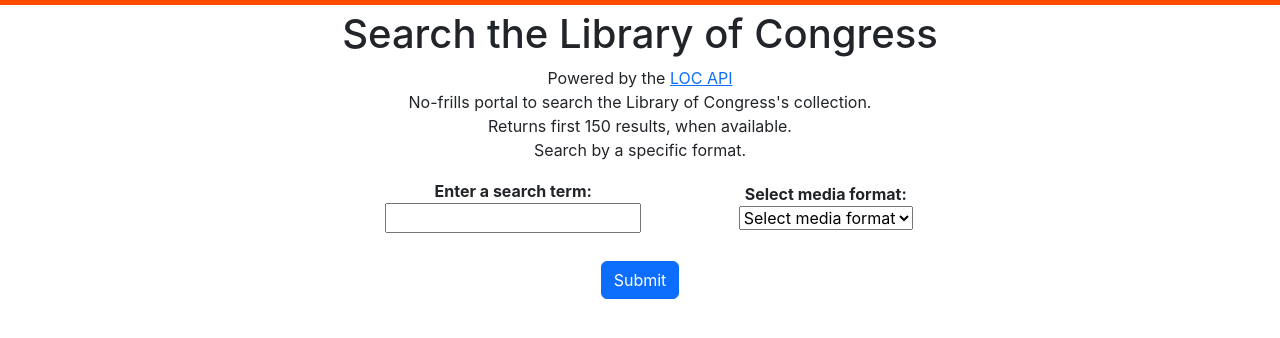
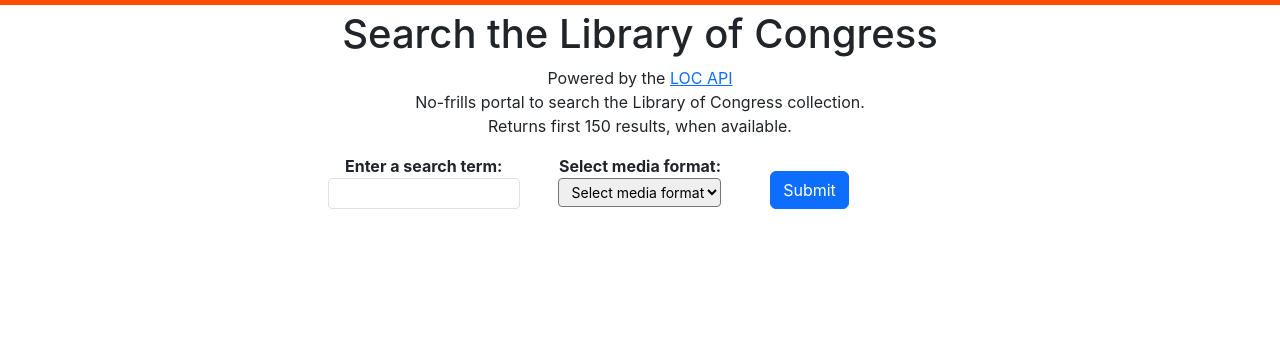
Before and after one commit to irene-rojas/loc, a React (Create React App) app: page / in a window 1280 px wide. Shown: the top 338 px of the page. Built offline with nearby package versions, Linux system fonts and the light colour scheme.

Commit message:
centered and one row search

```diff
--- a/src/App.css
+++ b/src/App.css
@@ -46,8 +46,8 @@
         text-align: center;
         height: 100vh;
         display: grid;
-        grid-template-rows: 175px repeat(2, 1fr);
-        /* 175px = header */
+        grid-template-rows: 200px repeat(2, 1fr);
+        /* 200px = header */
         /* 1fr = search form div */
         /* 1fr = result div */
         grid-template-columns: 10px 1fr 10px;
--- a/src/App.js
+++ b/src/App.js
@@ -33,10 +33,8 @@
                     <h1>Search the Library of Congress</h1>
 
                     <p>Powered by the <a href="https://libraryofcongress.github.io/data-exploration/" target="_blank" rel="noopener noreferrer">LOC API</a><br />
-                    No-frills portal to search the Library of Congress's collection.<br />
-                    Returns first 150 results, when available.<br />
-                    Search by a specific format.</p>
-
+                    No-frills portal to search the Library of Congress collection.<br />
+                    Returns first 150 results, when available.</p>
                 </div>
 
                 <div className="searchFormDiv">
@@ -47,14 +45,12 @@
                             imageSearch();
                         }}>
 
-                        <table role="presentation" width="100%">
-                            <tbody>
-                                <tr>
-                                    <td>
+                        <div className="row">
+                            <div className="col">
                                 <p className="searchTextEntry"><strong>Enter a search term:</strong>
                                     <br />
                                     <input
-                                            className="searchTerm"
+                                        className="searchTerm form-control form-control-sm"
                                         title="Enter a search term"
                                         value={query}
                                         onChange={event => {
@@ -63,14 +59,13 @@
                                         }}
                                         />
                                 </p>
-                                    </td>
-
-                                    <td>
+                            </div>
+                            <div className="col">
                                 <p className="formatSelectEntry"><strong>Select media format:</strong>
                                     <br />
                                         <select
                                             title="Select media format"
-                                                className="formatDropdown"
+                                            className="formatDropdown form-select-sm"
                                             value={format}
                                             onChange={event => {
                                                 event.preventDefault();
@@ -87,24 +82,19 @@
                                             <option value="notated-music">Printed Music</option>
                                         </select>
                                 </p>
-                                    </td>
-                                </tr>
-
-                                <tr>
-                                    <td colSpan="2">
+                            </div>
+                            <div className="col d-flex align-items-center">
                                     {loading === false &&
                                         <button className="btn btn-primary">Submit</button>}
 
                                     {loading === true &&
                                         <button class="btn btn-primary" type="button" disabled>
                                         <span class="spinner-border spinner-border-sm" aria-hidden="true"></span>
-                                            <span class="visually-hidden" role="status">Loading...</span>
-                                        </button>}
-                                    </td>
-                                </tr>
-                            </tbody>
-                        </table>
+                                        <span class="visually-hidden" role="status">Loading...</span></button>}
+                            </div>
+                        </div>
                     </form>
+
                 </div>
             </div>
 
```
Lines whose indentation alone changed are shown as unchanged.
